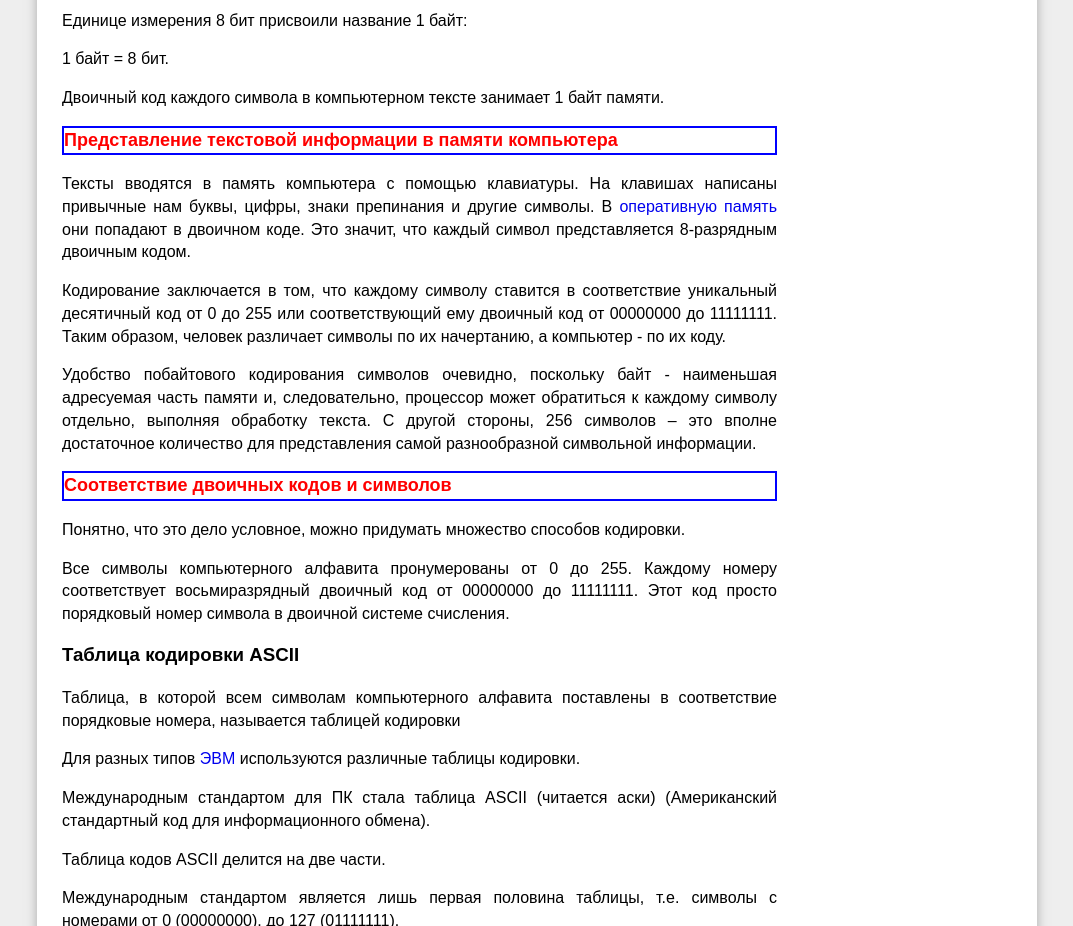
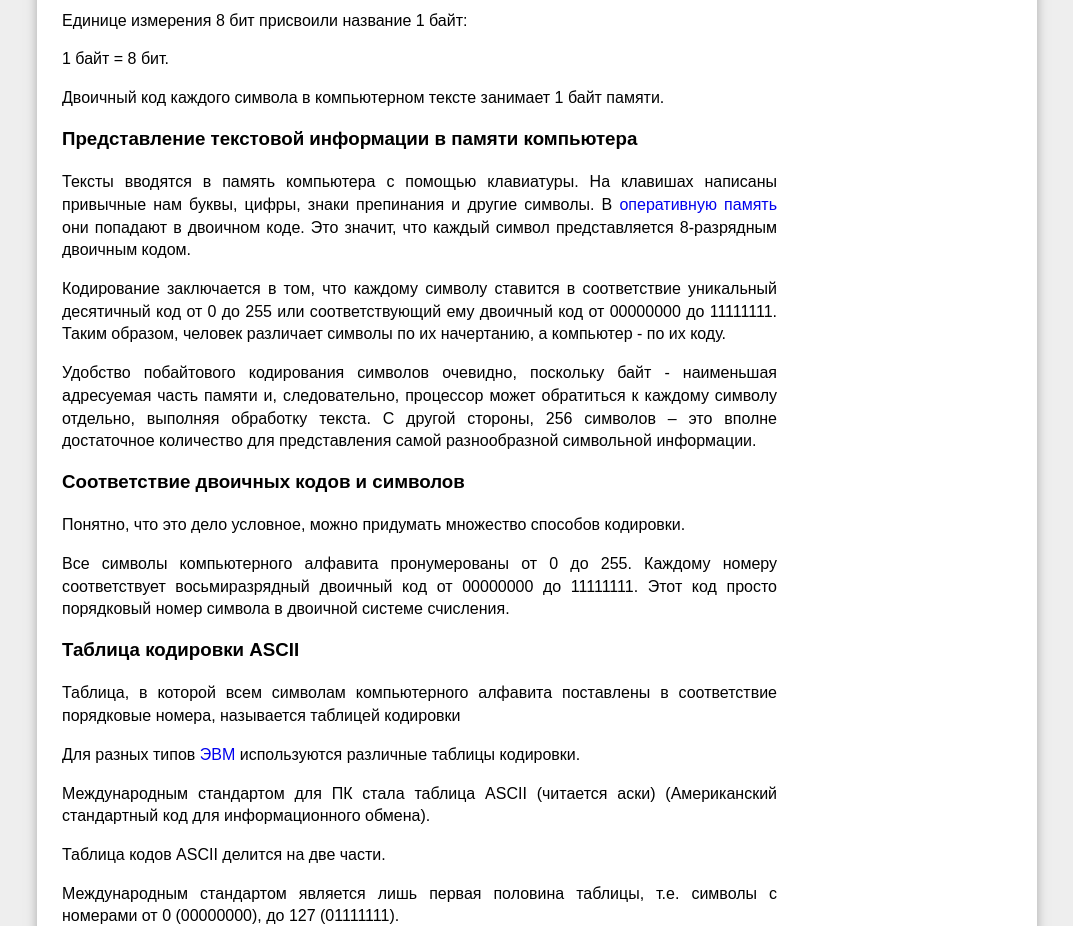
Before and after one commit to someOnUser/someOnUser.github.io, a plain HTML site: page text.html in a window 1280 px wide. Shown: the part 1080-2006 px from the top of the page, without its empty margins (103-1176 px from the left). Drawn offline with Linux system fonts and the light colour scheme.

Commit message:
someCommit

```diff
--- a/text.html
+++ b/text.html
@@ -54,11 +54,11 @@
 					<p>Единице измерения 8 бит присвоили название 1 байт:</p>
 					<p>1 байт = 8 бит.</p>
 					<p>Двоичный код каждого символа в компьютерном тексте занимает 1 байт памяти.</p>
-					<h3 class="red-with-border">Представление текстовой информации в памяти компьютера</h3>
+					<h3>Представление текстовой информации в памяти компьютера</h3>
 					<p>Тексты вводятся в память компьютера с помощью клавиатуры. На клавишах написаны привычные нам буквы, цифры, знаки препинания и другие символы. В <a href="glossary.html#ram" class="glossary-link">оперативную память</a> они попадают в двоичном коде. Это значит, что каждый символ представляется 8-разрядным двоичным кодом.</p>
 					<p>Кодирование заключается в том, что каждому символу ставится в соответствие уникальный десятичный код от 0 до 255 или соответствующий ему двоичный код от 00000000 до 11111111. Таким образом, человек различает символы по их начертанию, а компьютер - по их коду.</p>
 					<p>Удобство побайтового кодирования символов очевидно, поскольку байт - наименьшая адресуемая часть памяти и, следовательно, процессор может обратиться к каждому символу отдельно, выполняя обработку текста. С другой стороны, 256 символов – это вполне достаточное количество для представления самой разнообразной символьной информации.</p>
-					<h3 class="red-with-border">Соответствие двоичных кодов и символов</h3>
+					<h3>Соответствие двоичных кодов и символов</h3>
 					<p>Понятно, что это дело условное, можно придумать множество способов кодировки.</p>
 					<p>Все символы компьютерного алфавита пронумерованы от 0 до 255. Каждому номеру соответствует восьмиразрядный двоичный код от 00000000 до 11111111. Этот код просто порядковый номер символа в двоичной системе счисления.</p>
 					<h3>Таблица кодировки ASCII</h3>
```
